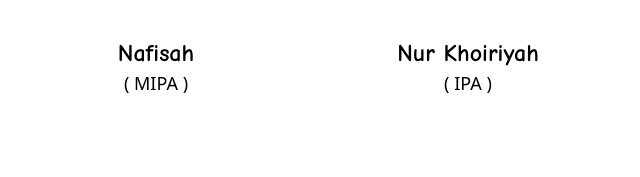
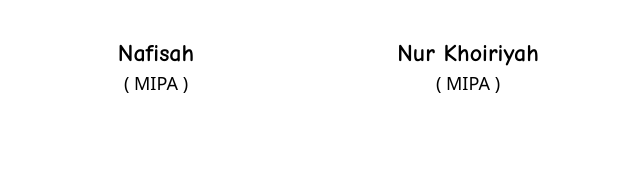
Before and after one commit to iqbaluddin/iqbaluddin.github.io, a website: page index.html in a window 1280 px wide. Shown: the part 2283-2460 px from the top of the page, 640-1280 px from the left. Drawn offline with Linux system fonts and the light colour scheme.

Commit message:
update nama mipa

```diff
--- a/index.html
+++ b/index.html
@@ -145,7 +145,7 @@
                     <h1 class="font-semibold text-xl text-center text-white leading-12 mx-auto w-80 h-12 rounded-xl bg-purple-600 shadow mb-10 lg:w-72">Wakil Bendahara</h1>
                     <img src="/img/Ria.jpg" alt="fotowakilbendahara" class="w-52 rounded-full shadow mx-auto mb-10 lg:w-40">
                     <h2 class="font-OK text-lg font-bold text-center lg:text-2xl">Nur Khoiriyah</h2>
-                    <p class="font-sans text-base text-center lg:text-lg">( IPA )</p>
+                    <p class="font-sans text-base text-center lg:text-lg">( MIPA )</p>
                 </div>
             </div>
         </div>
```
